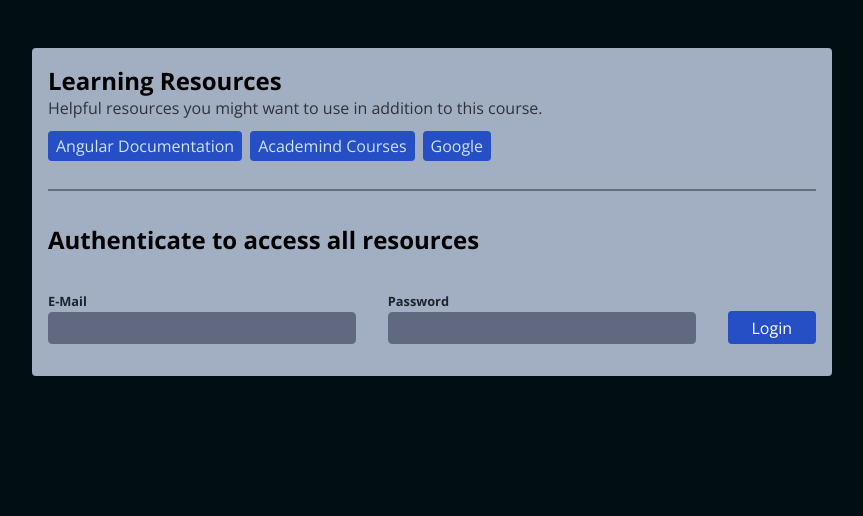
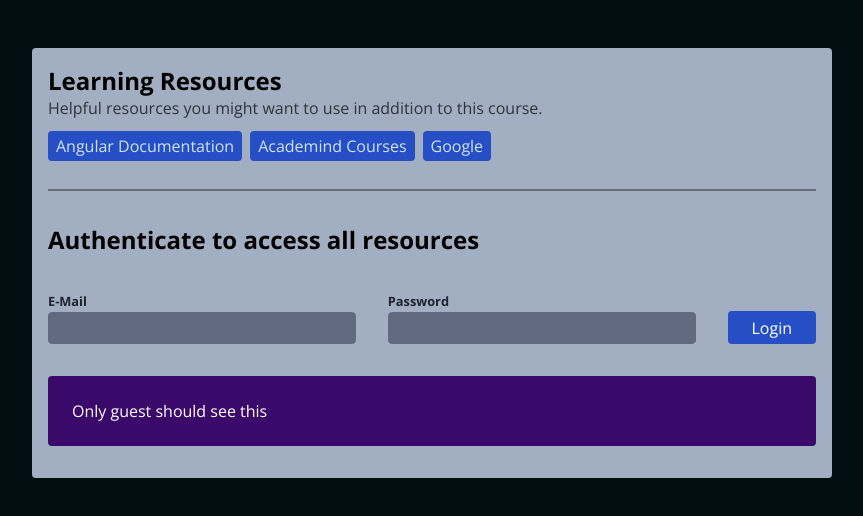
Before and after one commit to MSaqib123/section-7-angular-project, an Angular app: page / in a window 1280 px wide. Shown: the top 516 px of the page, without its empty margins (208-1071 px from the left). Built offline with nearby package versions, Linux system fonts and the light colour scheme.

Commit message:
12. Structural Directives & Syntactic Sugar

```diff
--- a/src/app/app.component.css
+++ b/src/app/app.component.css
@@ -27,6 +27,10 @@
   background-color: #3a096a;
 }
 
+.unauthenticated {
+  background-color: red;
+}
+
 .admin {
   background-color: #1354be;
 }
--- a/src/app/app.component.html
+++ b/src/app/app.component.html
@@ -57,8 +57,7 @@
 
 
 <!--  #region 11. Building a Custom Structural Directive -->
-
-<main>
+<!-- <main>
   <app-learning-resources />
 
   <hr />
@@ -68,8 +67,24 @@
   <ng-template appAuth="admin">
     <p >Only Admin should see this</p>
   </ng-template>
+</main> -->
+<!-- #endregion  -->
+
+
+
+<!--  #region 12. Structural Directives & Syntactic Sugar -->
+<main>
+  <app-learning-resources />
+
+  <hr />
+
+  <app-auth />
+
+  <p *appAuth="'admin'" class="protected-content admin">Only Admin should see this</p>
+  <p *appAuth="'user'" class="protected-content unauthenticated">Only User should see this</p>
+  <p *appAuth="'guest'" class="protected-content authenticated">Only guest should see this</p>
 </main>
+<!-- #endregion  -->
+
 
 <!-- #endregion  -->
-
-<!-- #endregion  -->
```
